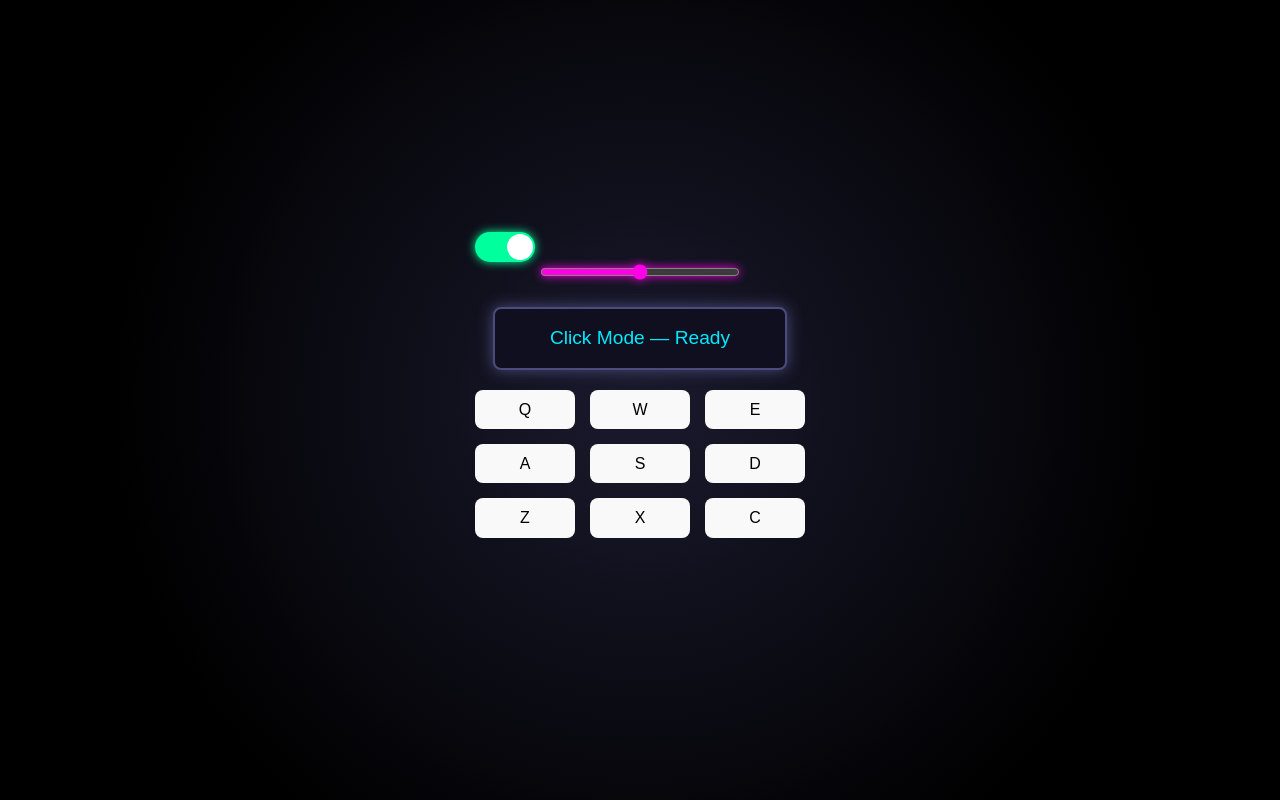
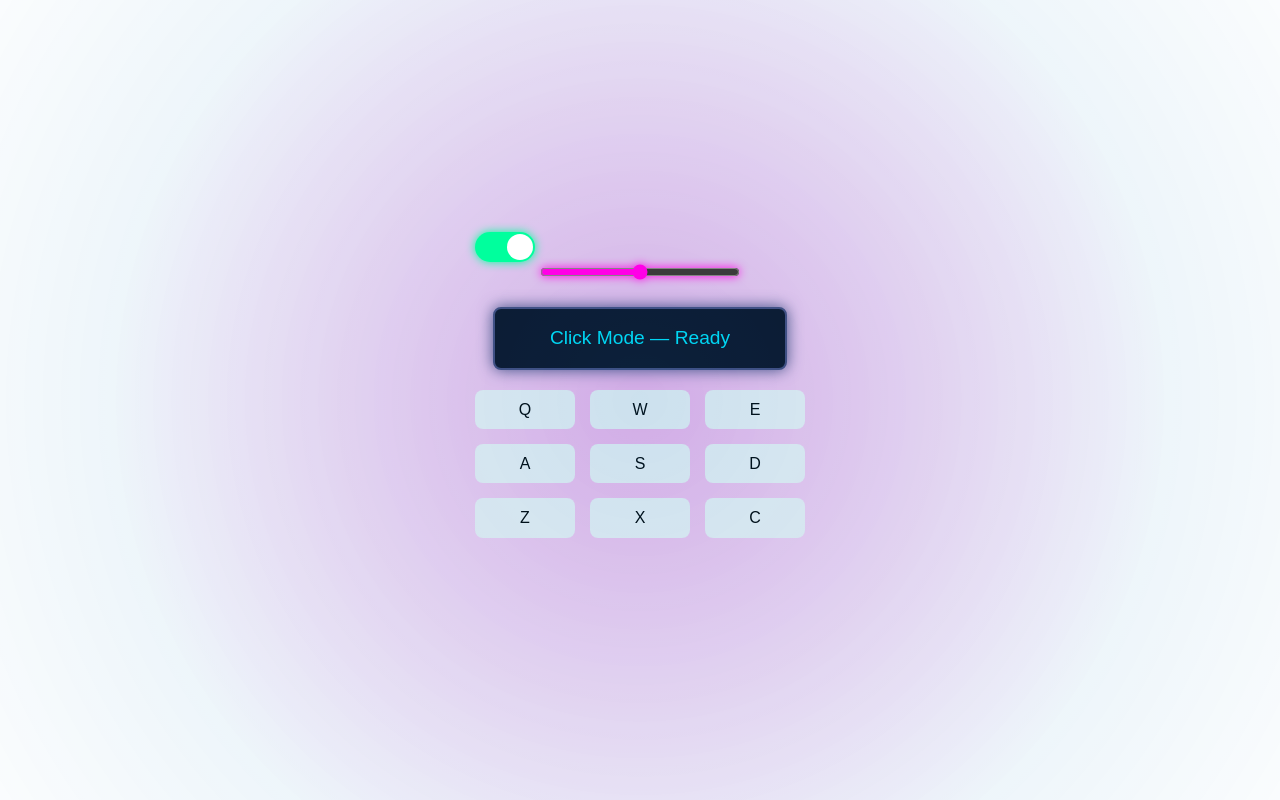
Before and after one commit to Makutosi/audio-and-video-events-, a React (Vite) app in the folder drum-machine/: page / in a window 1280 px wide. Built offline with nearby package versions, Linux system fonts and the light colour scheme.

Commit message:
enhance disco-light animation  with faster movement and vivid color shifting

```diff
--- a/drum-machine/src/App.css
+++ b/drum-machine/src/App.css
@@ -41,10 +41,40 @@
   color: #888;
 }
 
+/* 背景に動く光のアニメーション */
 body {
-  background: radial-gradient(circle at center, #1a1a2e, #000000 70%);
+  background: radial-gradient(circle, rgba(255,0,200,0.28), transparent 70%);
   color: #fff;
   font-family: 'Orbitron', sans-serif;
+  overflow: hidden; /* 光がはみ出さないように追加 */
+}
+
+/* 光の玉（アニメーション用） */
+.disco-light {
+  position: fixed;
+  top: -30%;
+  left: -30%;
+  width: 160%;
+  height: 160%;
+  background: radial-gradient(circle, rgba(255,0,200,0.18), transparent 70%);
+  animation: moveLight 6s infinite linear, colorShift 8s infinite linear;
+  pointer-events: none;
+  z-index: 0;
+}
+
+/* 光がゆっくり動くアニメーション */
+@keyframes colorShift {
+  0%   { filter: hue-rotate(0deg); }
+  25%  { filter: hue-rotate(90deg); }
+  50%  { filter: hue-rotate(180deg); }
+  75%  { filter: hue-rotate(270deg); }
+  100% { filter: hue-rotate(360deg); }
+}
+
+
+.app-container {
+  position: relative;
+  z-index: 1;
 }
 
 .pad-grid {
--- a/drum-machine/src/App.jsx
+++ b/drum-machine/src/App.jsx
@@ -50,6 +50,7 @@ export default function App() {
 
   return (
     <div className="app-container">
+      <div className="disco-light"></div>
 
       {/* Power Switch */}
       <div
```
